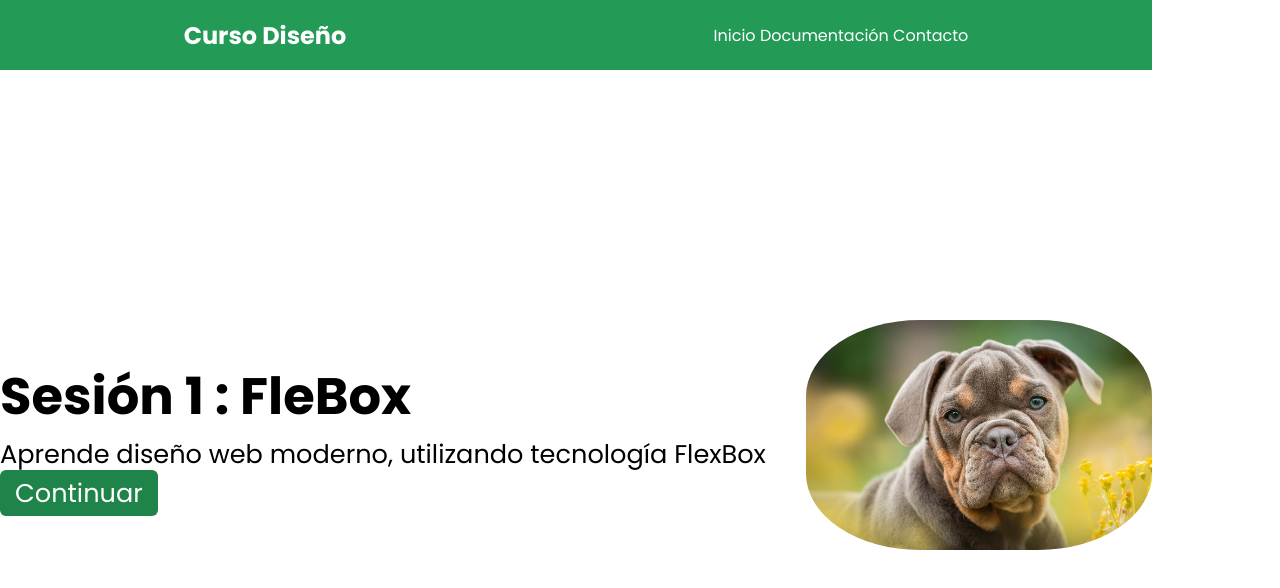
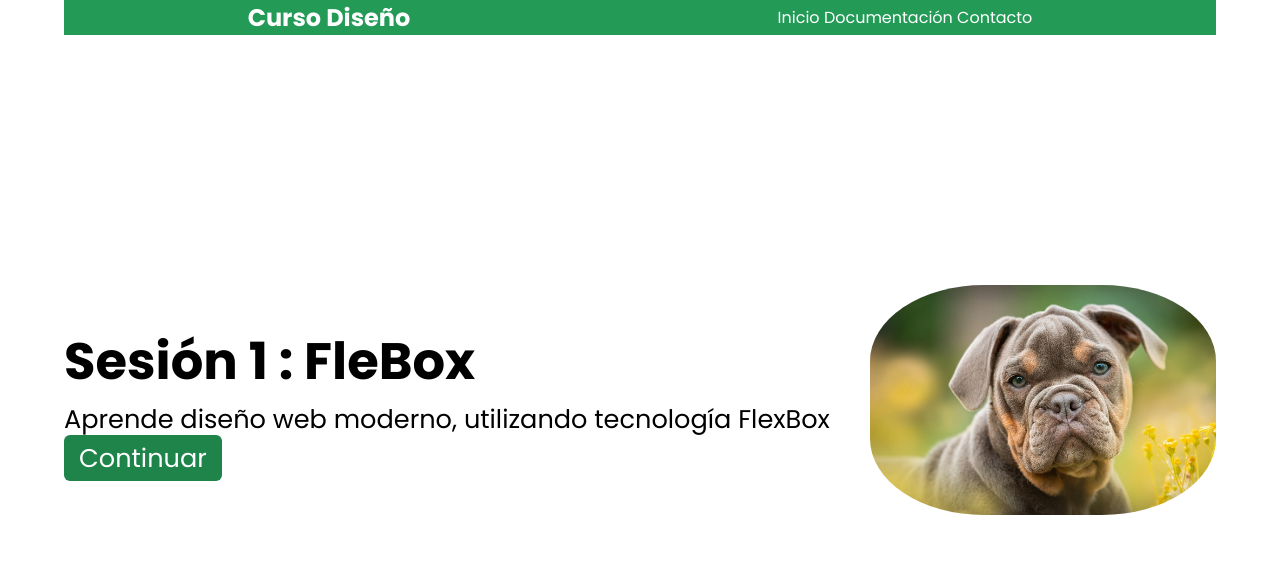
Before and after one commit to AdrianSanchezVeliz/DIW, a plain HTML site: page Flex. pagina de inicio Adrian Sanchez Veliz/PaginaInicio.html in a window 1280 px wide. Drawn offline with Linux system fonts and the light colour scheme.

Commit message:
Add files via upload

```diff
--- a/Flex. pagina de inicio Adrian Sanchez Veliz/css.css
+++ b/Flex. pagina de inicio Adrian Sanchez Veliz/css.css
@@ -27,15 +27,15 @@ height: 100%;
 }
 .cabecera{
 
-margin: 0%;
+margin: auto;
     width: 90%;
     max-width: 1200px;
+    height: var(--altura-nav);
+
 }
 .cabeceraInicio{
     background-color: #239b56;
     color: white;
-
-    height: var(--altura-nav);
 
 
 
```
